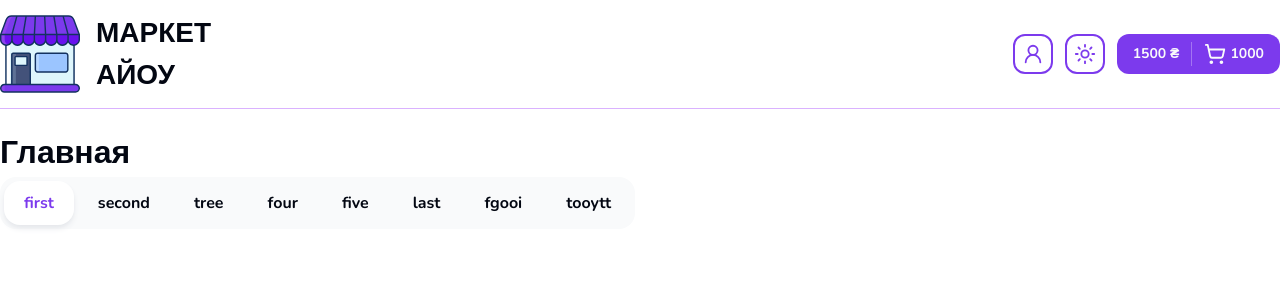
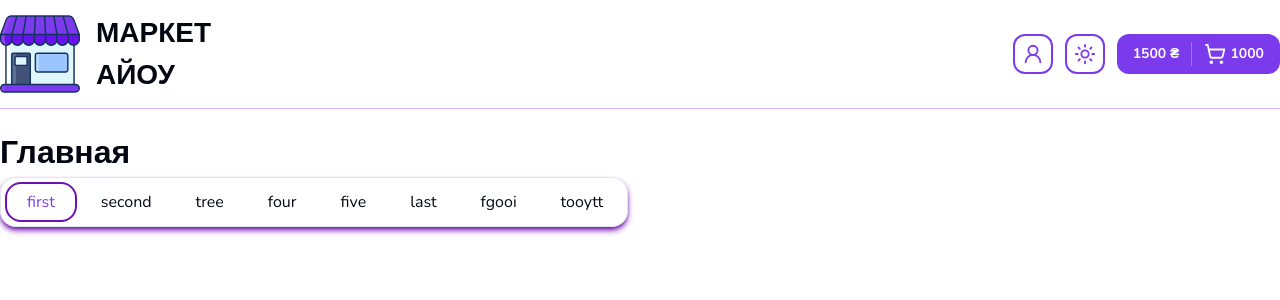
Before and after one commit to smartware10/market.io.frontend, a Next.js app: page / in a window 1280 px wide. Shown: the top 300 px of the page. Built offline with nearby package versions, Linux system fonts and the light colour scheme.

Commit message:
Edit design categories

```diff
--- a/src/components/shared/categoties.tsx
+++ b/src/components/shared/categoties.tsx
@@ -19,14 +19,17 @@ const activeIndex = 0;
 export const Categories: React.FC<Props> = ({ className }) => {
   return (
     <div
-      className={cn("inline-flex gap-1 bg-gray-50 p-1 rounded-2xl", className)}
+      className={cn(
+        "inline-flex gap-1 p-1 border-1 rounded-2xl shadow-md shadow-purple-800",
+        className,
+      )}
     >
       {cats.map((cat, index) => (
         <a
           className={cn(
-            "flex items-center font-bold h-11 rounded-2xl px-5",
+            "flex items-center h-10 rounded-2xl px-5 hover:bg-secondary/70",
             activeIndex === index &&
-              "bg-white shadow-md shadow-gray-200 text-primary",
+              "border-2 border-purple-800 text-primary hover:bg-secondary/0",
           )}
           key={index}
         >
```
